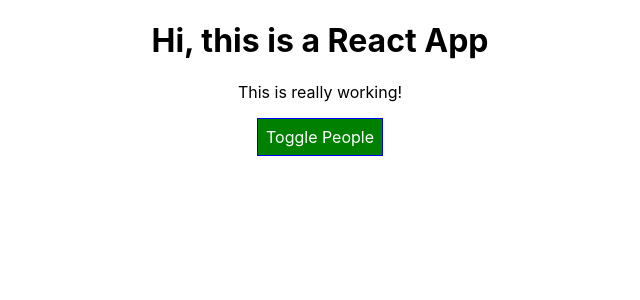
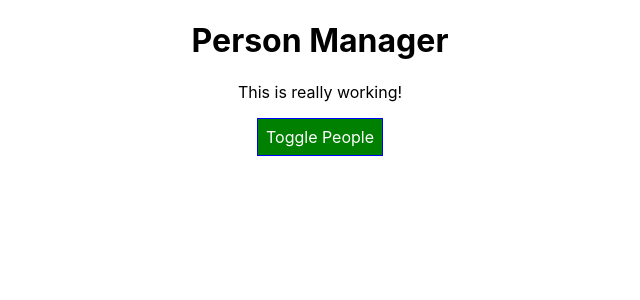
Before and after one commit to nickoralias/react-complete-guide, a React (Create React App) app: page / in a window 1280 px wide. Shown: the top 300 px of the page, without its empty margins (320-960 px from the left). Built offline with nearby package versions, Linux system fonts and the light colour scheme.

Commit message:
Use class-based components

```diff
--- a/src/components/Cockpit/Cockpit.js
+++ b/src/components/Cockpit/Cockpit.js
@@ -22,7 +22,7 @@ const cockpit = (props) => {
 
     return (
         <div className={classes.Cockpit}>
-            <h1>Hi, this is a React App</h1>
+            <h1>{props.title}</h1>
             <p className={assignedClasses.join(' ')}>This is really working!</p>
             <button className={btnClass} onClick={props.clicked}>
               Toggle People
--- a/src/components/People/People.js
+++ b/src/components/People/People.js
@@ -1,14 +1,50 @@
-import React from 'react';
+import React, { Component } from 'react';
 
 import Person from './Person/Person';
 
-const people = (props) => props.people.map((person, index) => {
-    return <Person
-        click={() => props.clicked(index)}
-        name={person.name}
-        age={person.age}
-        key={person.id}
-        changed={(event) => props.changed(event, person.id)} />
-    });
+class People extends Component {
+    // static getDerivedStateFromProps(props, state) {
+    //     console.log('[People.js] getDerivedStateFromProps');
+    //     return state;
+    // }
 
-    export default people;
+    // componentWillReceiveProps(props) {
+    //     console.log('[People.js] componentWillReceiveProps', props);
+    // }
+
+    shouldComponentUpdate(nextProps, nextState) {
+        console.log('[People.js] shouldComponentUpdate');
+        return true;
+    }
+
+    getSnapshotBeforeUpdate(prevProps, prevState) {
+        console.log('[People.js] getSnapshotBeforeUpdate');
+        return { message: 'snapshot' };
+    }
+
+    // componentWillUpdate() {
+
+    // }
+
+    componentDidUpdate(prevProps, prevState, snapshot) {
+        console.log('[People.js] componentDidUpdate');
+        console.log(snapshot);
+    }
+
+    render() {
+        console.log('[People.js] rendering...');
+        return this.props.people.map((person, index) => {
+            return (
+                <Person
+                    click={() => this.props.clicked(index)}
+                    name={person.name}
+                    age={person.age}
+                    key={person.id}
+                    changed={(event) => this.props.changed(event, person.id)}
+                />
+            );
+        });
+    }
+}
+
+export default People;
--- a/src/components/People/Person/Person.js
+++ b/src/components/People/Person/Person.js
@@ -1,15 +1,18 @@
-import React from 'react';
+import React, { Component } from 'react';
 
 import classes from './Person.css';
 
-const person = (props) => {
-    return (
-        <div className={classes.Person}>
-            <p onClick={props.click}>I'm {props.name} and I am {props.age} years old!</p>
-            <p>{props.children}</p>
-            <input type="text" onChange={props.changed} value={props.name}/>
-        </div>
-    );
+class Person extends Component {
+    render() {
+        console.log('[Person.js] rendering...');
+        return (
+            <div className={classes.Person}>
+                <p onClick={this.props.click}>I'm {this.props.name} and I am {this.props.age} years old!</p>
+                <p>{this.props.children}</p>
+                <input type="text" onChange={this.props.changed} value={this.props.name}/>
+            </div>
+        );
+    }
 }
 
-export default person;
+export default Person;
--- a/src/containers/App.js
+++ b/src/containers/App.js
@@ -4,7 +4,7 @@ import classes from "./App.module.css";
 import People from "../components/People/People";
 import Cockpit from '../components/Cockpit/Cockpit';
 
-const App = props => {
+const App = (props) => {
   const [ peopleState, setPeopleState ] = useState({
     people: [
       { id: 'asfa1', name: "Nick", age: 29 },
@@ -67,6 +67,7 @@ const App = props => {
   return (
     <div className={classes.App}>
       <Cockpit
+        title={props.appTitle}
         showPeople={peopleState.showPeople}
         people={peopleState.people}
         clicked={togglePeopleHandler} />
--- a/src/index.js
+++ b/src/index.js
@@ -6,7 +6,7 @@ import * as serviceWorker from './serviceWorker';
 
 ReactDOM.render(
   <React.StrictMode>
-    <App />
+    <App appTitle="Person Manager"/>
   </React.StrictMode>,
   document.getElementById('root')
 );
```
